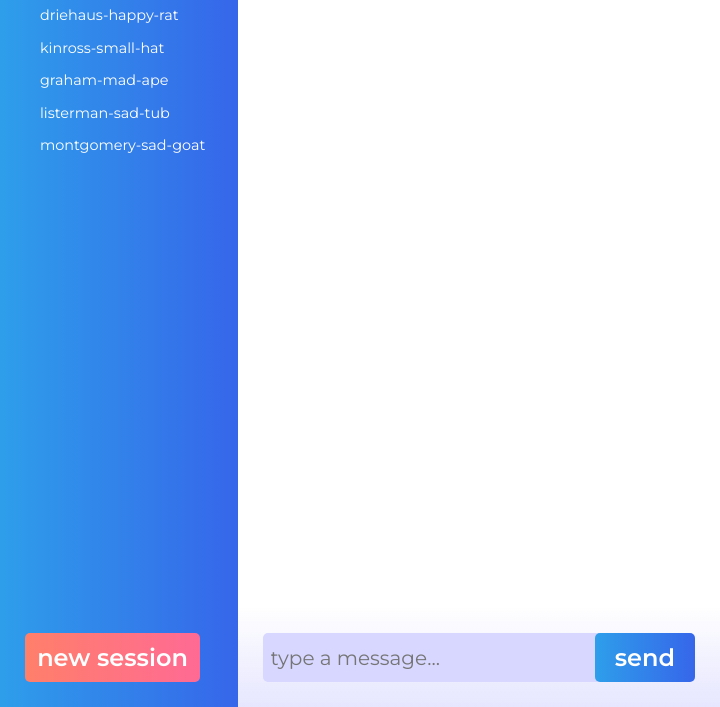
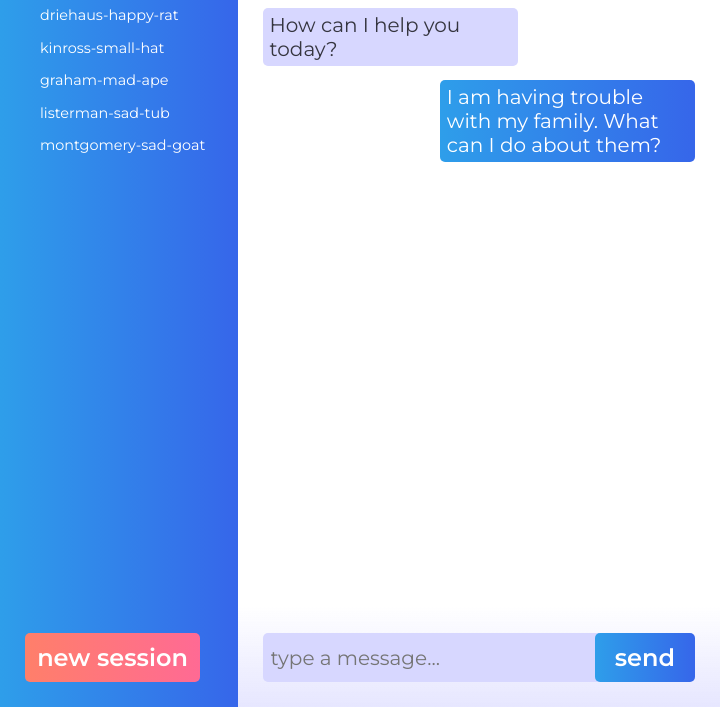
Before and after one commit to ElderINTERalliance/star-six-seven, an Electron app: page index.html in a window 720 px wide. Both pictures are taken after a click on the element "login". Shown: the part 93-800 px from the top of the page. Drawn offline with Linux system fonts and the light colour scheme.

Commit message:
Made minor improvements to the messages screen
Minimal functionallity. (Most of the current functions are for show only)

```diff
--- a/index.html
+++ b/index.html
@@ -53,8 +53,11 @@
 
         <div id="conversationwindow">
             <div class="conversationtitle"><h1 class="conversationtitletext">conversation</h1></div>
-            <input class="messagebox" type="text" placeholder="type a message...">
-            <div class="button" id="sendmessage"><h2 class="buttontext">send</h2></div>
+            <div class="messagebox"><input id="messagebox" type="text" placeholder="type a message..."><div class="button" id="sendmessage"><h2 class="buttontext">send</h2></div></div>
+            <div id="messages">
+                <div class="receivedmessage">How can I help you today?</div>
+                <div class="sentmessage">I am having trouble with my family. What can I do about them?</div>
+            </div>
         </div>
     </div>
 </body>
--- a/main.css
+++ b/main.css
@@ -55,7 +55,7 @@ h1{
     padding-bottom: 10px;
     text-align: center;
     border-radius: 5px;
-    position: absolute;
+    position: fixed;
     right: 25px;
     bottom: 25px;
     cursor: pointer;
@@ -201,6 +201,8 @@ body::-webkit-scrollbar-button{
 #conversationwindow{
     width: 67%;
     margin-left: 33%;
+    padding-bottom: 100px;
+    overflow: auto;
 }
 
 .conversationtitle{
@@ -216,21 +218,69 @@ body::-webkit-scrollbar-button{
     display: none;
 }
 
-.messagebox{
-    width: 55%;
-    position: fixed;
-    bottom: 25px;
-    margin-left: 25px;
-    margin-right: 25px;
-    background-color: #d7d7ff;
-    color: #35353f;
+#messagebox{
+    width: 80%;
     font-size: 20px;
     border: none;
-    border-radius: 5px;
     height: 35px;
     padding: 7px;
     padding-left: 8px;
-    padding-right: 25px;
+    background-color: #2e9fea00;
     font-family: 'Montserrat', sans-serif;
+    word-wrap: break-word;
+}
+
+
+.messagebox{
+    width: 56%;
+    position: fixed;
+    bottom: 25px;
     z-index: 20;
+    background-color: #d7d7ff;
+    color: #35353f;
+    margin-left: 25px;
+    margin-right: 25px;
+    border-radius: 5px;
 }
+
+.receivedmessage{
+    max-width: 50%;
+    min-width: 20px;
+    background: #d7d7ff;
+    color: #35353f;
+    padding: 5px;
+    padding-right: 7px;
+    padding-left: 7px;
+    border-radius: 5px;
+    margin: 25px;
+    margin-top: 7px;
+    margin-bottom: 7px;
+    clear: both;
+    float: left;
+    font-size: 20px;
+    word-wrap: break-word;
+}
+
+.sentmessage{
+    max-width: 50%;
+    min-width: 20px;
+    background-image: linear-gradient(to right, #2e9eea, #3666ea);
+    color: white;
+    padding: 5px;
+    padding-right: 7px;
+    padding-left: 7px;
+    border-radius: 5px;
+    float: right;
+    margin: 25px;
+    clear: both;
+    margin-top: 7px;
+    margin-bottom: 7px;
+    font-size: 20px;
+    overflow-wrap: break-word;
+
+}
+
+p.sentmessagetext, p.receivedmessagetext{
+    padding: 0px;
+    margin: 0px;
+}
--- a/main.js
+++ b/main.js
@@ -25,4 +25,8 @@ window.onload = function(){
         });
         fitties[0].fit();
     });
+    document.getElementById("sendmessage").addEventListener('click', function(){
+        var message = document.getElementById("messagebox").value;
+        document.getElementById("messages").innerHTML += "<div class='sentmessage'>"+message+"</div>";
+    })
 };
--- a/package.json
+++ b/package.json
@@ -1,6 +1,6 @@
 {
   "name": "catia",
-  "version": "0.0.1",
+  "version": "0.0.2",
   "description": "in development counseling app",
   "main": "index.js",
   "scripts": {
```
